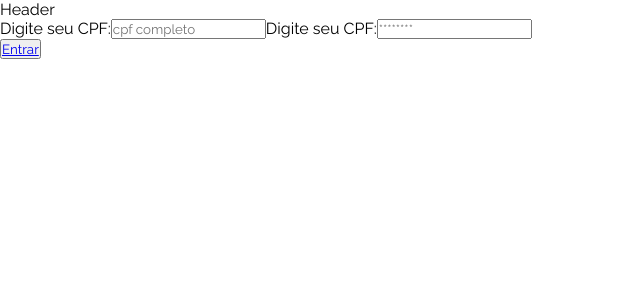
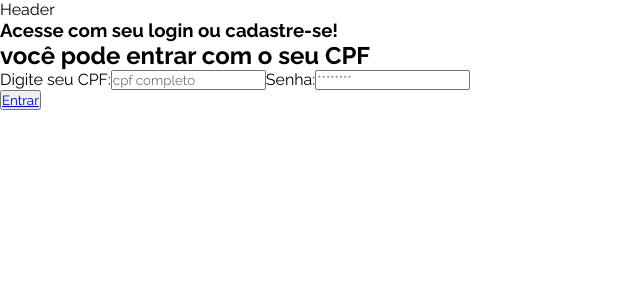
Before and after one commit to edu-lauer/e-commerce, a React (Vite) app in the folder e-commerce/: page / in a window 1280 px wide. Shown: the top 300 px of the page, without its empty margins (0-640 px from the left). Built offline with nearby package versions, Linux system fonts and the light colour scheme.

Commit message:
Alterado valor 2° label para "senha"

```diff
--- a/e-commerce/src/views/Login/Login.jsx
+++ b/e-commerce/src/views/Login/Login.jsx
@@ -8,12 +8,12 @@ const Login = () => {
         <section className="login">
             <Header />
             <section className="login__form">
-                <h1></h1>
-                <h2></h2>
+                <h1>Acesse com seu login ou cadastre-se!</h1>
+                <h2>você pode entrar com o seu CPF</h2>
                 <div className="login__input-form">
                     <label htmlFor="cpf">Digite seu CPF:</label>
                     <input type="text" placeholder="cpf completo" id="cpf" className="login__input-cpf"></input>
-                    <label htmlFor="password">Digite seu CPF:</label>
+                    <label htmlFor="password">Senha:</label>
                     <input type="password" placeholder="********" id="password" className="login__input-password"></input>
                 </div>
                 <button type='submit'>
```
